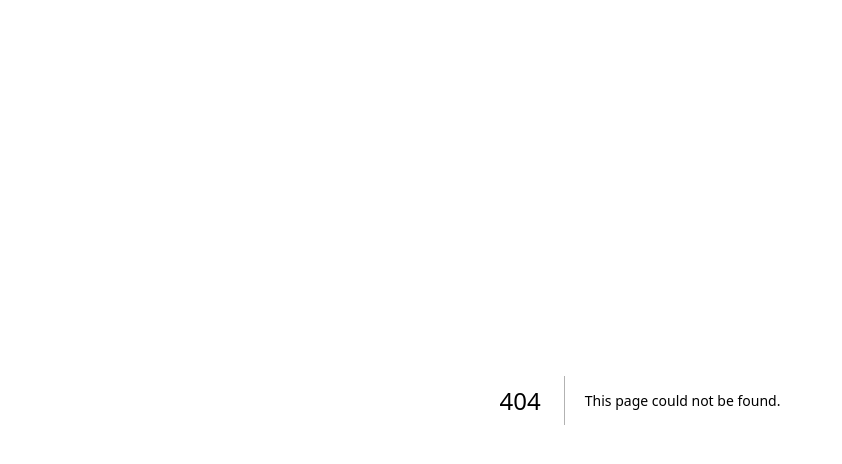
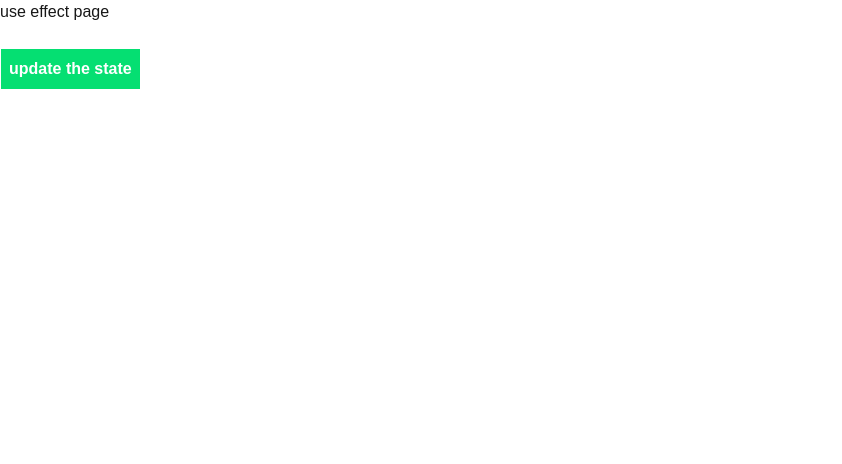
Before and after one commit to AhmadRazaKhokhar1/react-learning, a Next.js app: page /use-effect in a window 1280 px wide. Before the commit this address had no page. Shown: the top 464 px of the page, without its empty margins (0-842 px from the left). Built offline with nearby package versions, Linux system fonts and the light colour scheme.

Commit message:
add use effect

```diff
--- /dev/null
+++ b/app/use-effect/page.tsx
@@ -0,0 +1,24 @@
+"use client"
+import { useEffect, useState } from "react"
+
+export default function useEffectPage() {
+    const [theStateChangedOnEffect, setTheStateChangedOnEffect] = useState<null|number>(null);
+    const [theStateChangedOnEffect2, setTheStateChangedOnEffect2] = useState<null|number>(null);
+
+    function updateTheState(){
+        setTheStateChangedOnEffect(Math.round(Math.random()*1000))
+        setTheStateChangedOnEffect2(Math.round(Math.random()*2000))
+    }
+
+    useEffect(()=>{
+        console.log("the value of theStateChangedOnEffect ===>%s\n the value of theStateChangedOnEffect2 ===>%s", theStateChangedOnEffect, theStateChangedOnEffect2)
+    },[theStateChangedOnEffect2])
+  return (
+    <div><p>use effect page</p> <br />
+
+        <button onClick={updateTheState} className="bg-green-400 border border-red text-white font-bold p-2" >
+            update the state
+        </button>
+    </div>
+  )
+}
```
